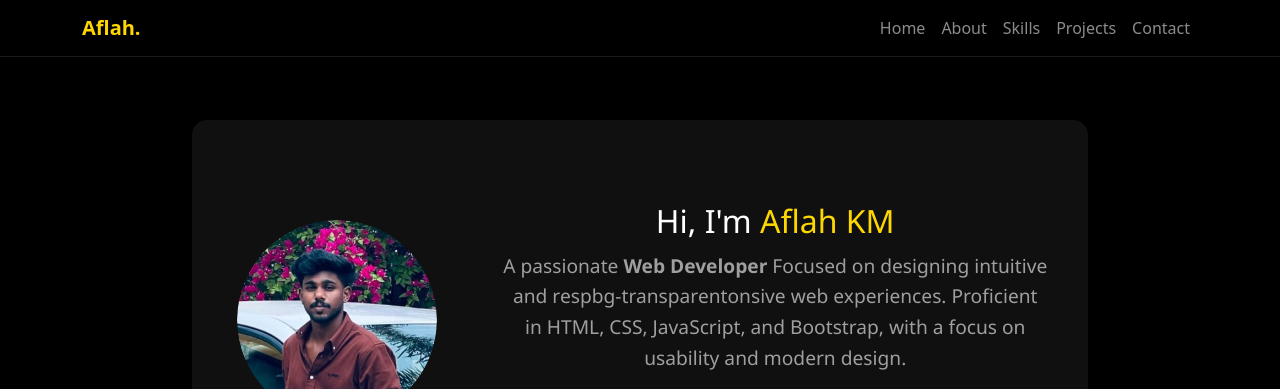
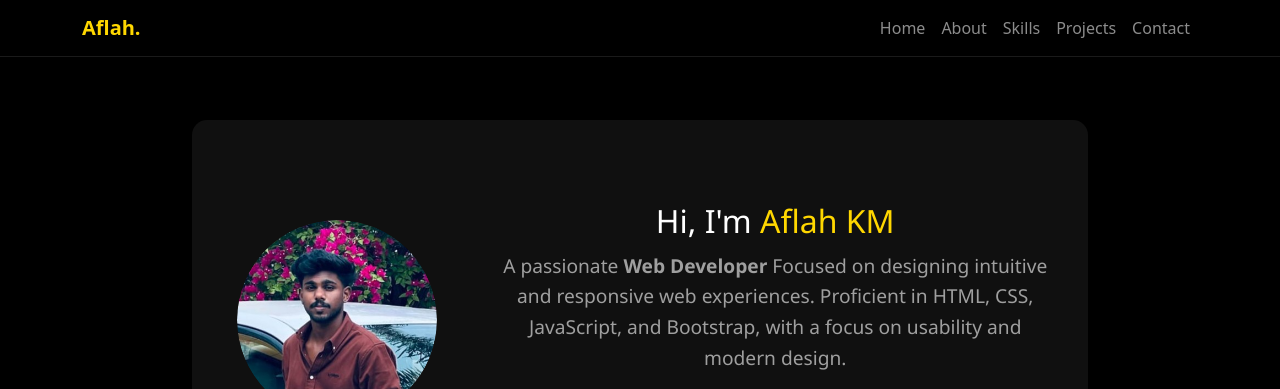
Before and after one commit to aflahkm636/portfolio, a plain HTML site: page index.html in a window 1280 px wide. Shown: the top 389 px of the page. Drawn offline with nearby package versions, Linux system fonts and the light colour scheme.

Commit message:
portfolio

```diff
--- a/index.html
+++ b/index.html
@@ -47,7 +47,7 @@
                                 <h1>Hi, I'm <span class="highlight">Aflah KM</span></h1>
                                 <p>
                                     A passionate <strong> Web Developer</strong>
-                                    Focused on designing intuitive and respbg-transparentonsive web experiences. Proficient in HTML, CSS,
+                                    Focused on designing intuitive and responsive web experiences. Proficient in HTML, CSS,
                                     JavaScript, and Bootstrap, with a focus on usability and modern design.
                                 </p>
                                <a href="https://www.instagram.com/aflah_._?igsh=bnVxbnJobHZxN2xr"
```
